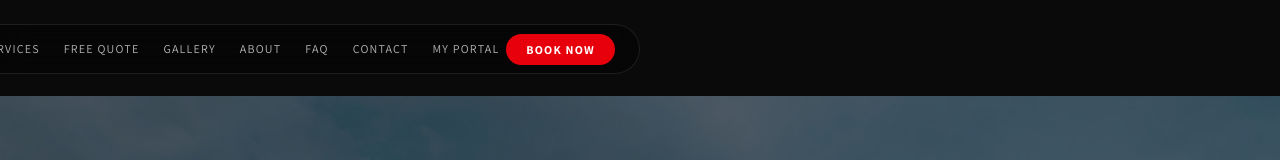
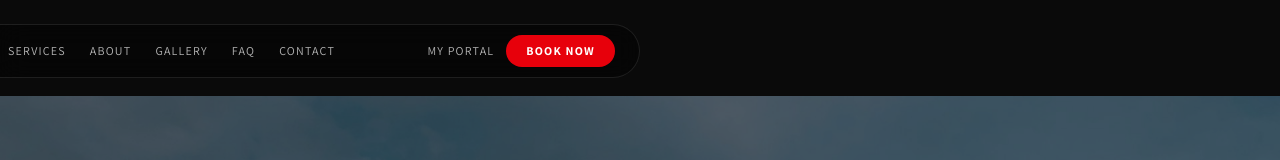
Before and after one commit to jjsupreme7/InnaCleaning, a Next.js app: page / in a window 1280 px wide. Shown: the top 160 px of the page. Built offline with nearby package versions, Linux system fonts and the light colour scheme.

Commit message:
Fix navbar: w-full spread, trim to 5 links, move My Portal to right side

```diff
--- a/src/components/layout/Navbar.tsx
+++ b/src/components/layout/Navbar.tsx
@@ -5,14 +5,11 @@ import Link from 'next/link';
 import { Menu, X } from 'lucide-react';
 
 const navLinks = [
-  { href: '/', label: 'Home' },
   { href: '/services', label: 'Services' },
-  { href: '/quote', label: 'Free Quote' },
+  { href: '/about', label: 'About' },
   { href: '/gallery', label: 'Gallery' },
-  { href: '/about', label: 'About' },
   { href: '/faq', label: 'FAQ' },
   { href: '/contact', label: 'Contact' },
-  { href: '/portal', label: 'My Portal' },
 ];
 
 export default function Navbar() {
@@ -57,7 +54,7 @@ export default function Navbar() {
       >
         {/* Main pill */}
         <div className="bg-black/40 backdrop-blur-md border border-white/10 rounded-full px-4 py-2 md:px-6 md:py-2.5">
-          <div className="flex items-center justify-between">
+          <div className="flex w-full items-center justify-between">
             {/* Logo */}
             <Link href="/" className="text-base md:text-lg font-bold tracking-[0.1em] uppercase text-white hover:text-red-400 transition-colors duration-300">
               Inna Cleaning
@@ -77,7 +74,13 @@ export default function Navbar() {
             </div>
 
             {/* Desktop CTA */}
-            <div className="hidden md:block">
+            <div className="hidden md:flex items-center gap-3">
+              <Link
+                href="/portal"
+                className="text-xs uppercase tracking-widest text-white/70 hover:text-white transition-colors duration-200 font-medium"
+              >
+                My Portal
+              </Link>
               <Link
                 href="/booking"
                 className="bg-red-600 hover:bg-red-700 text-white font-bold px-5 py-2 rounded-full text-xs uppercase tracking-widest transition-all duration-300 hover:scale-105"
```
